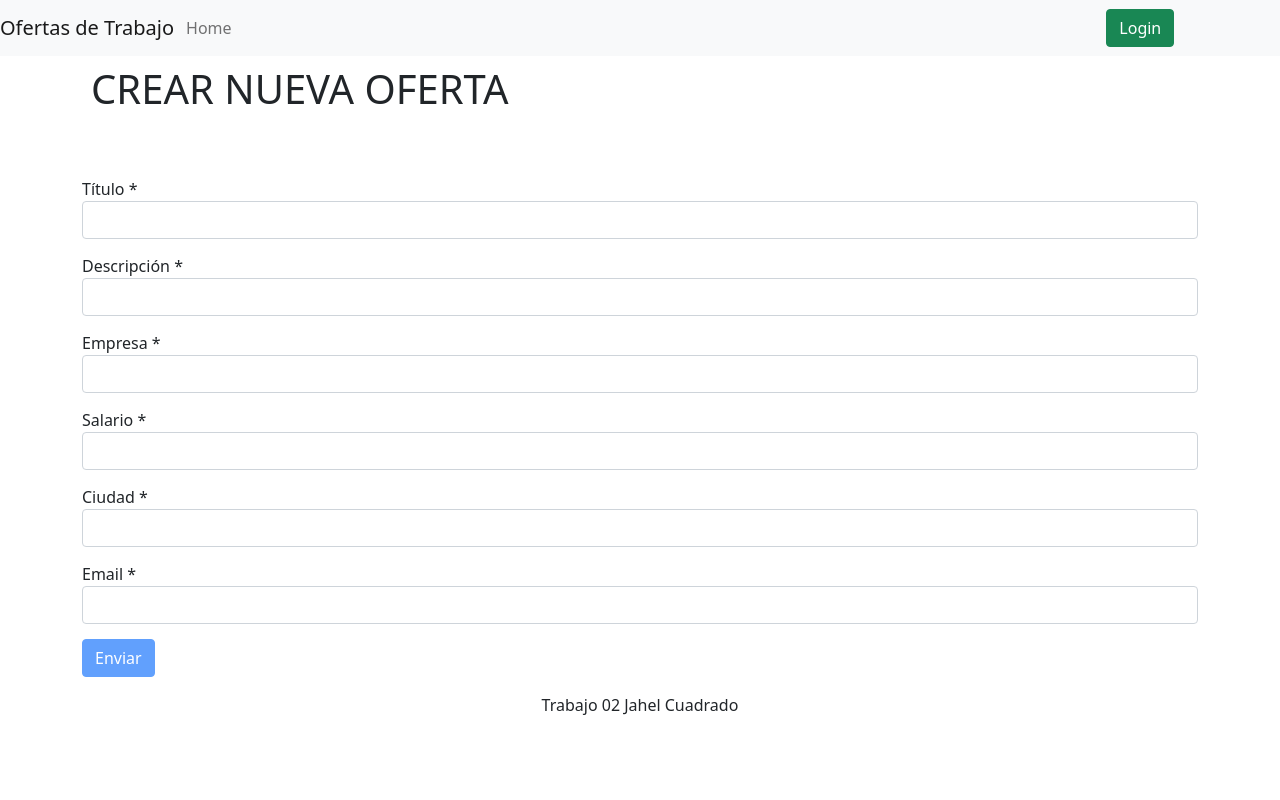
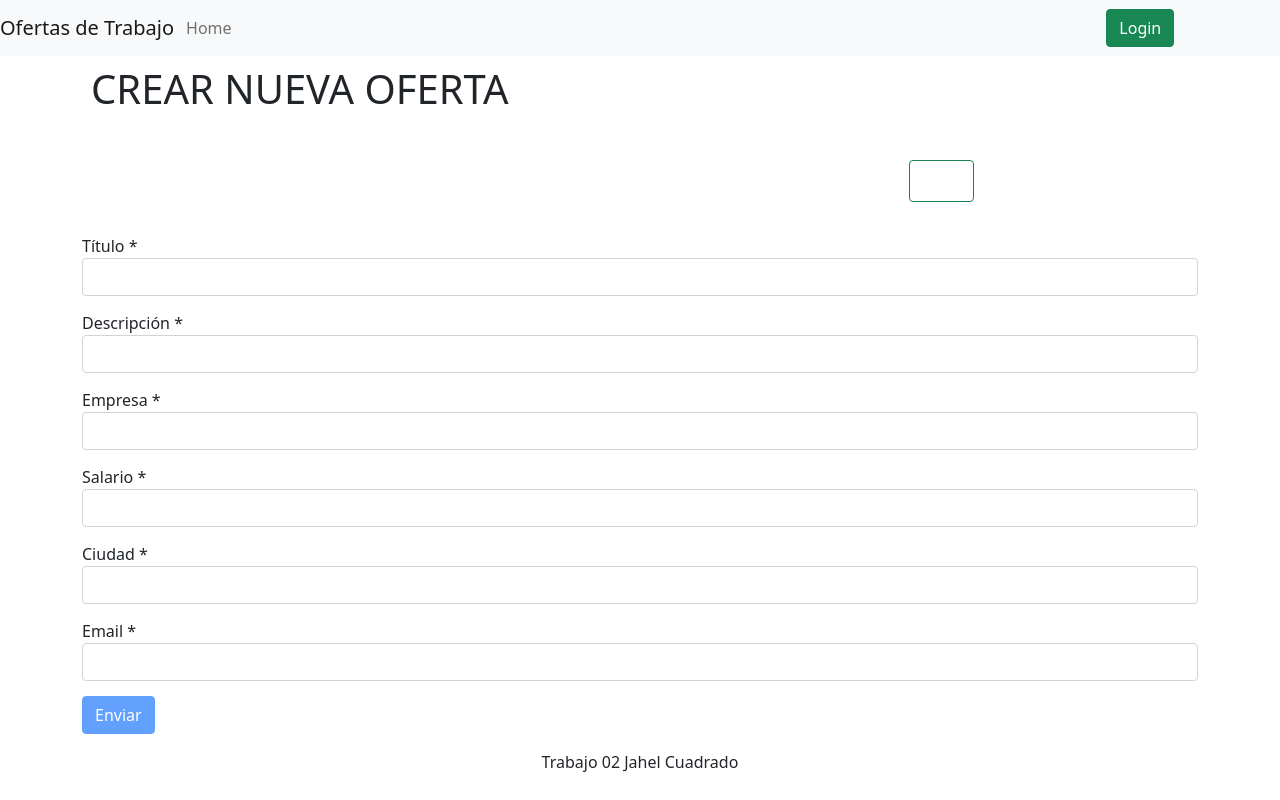
Before and after one commit to JahelCuadrado/TrabajoOfertasAngular, an Angular app: page /nueva-oferta in a window 1280 px wide. Built offline with nearby package versions, Linux system fonts and the light colour scheme.

Commit message:
boton de volver agregado al formulario de ofertas

```diff
--- a/src/app/pages/nueva-oferta/nueva-oferta.component.html
+++ b/src/app/pages/nueva-oferta/nueva-oferta.component.html
@@ -5,6 +5,7 @@
         <tr>
           <td>
             <h1><p>CREAR NUEVA OFERTA</p></h1>
+            <button type="submit" class="btn btn-success" type="button" (click)="this.volver()" style="float: right; margin-right: 20%">Volver</button>
           </td>
         </tr>
       </table>
```
